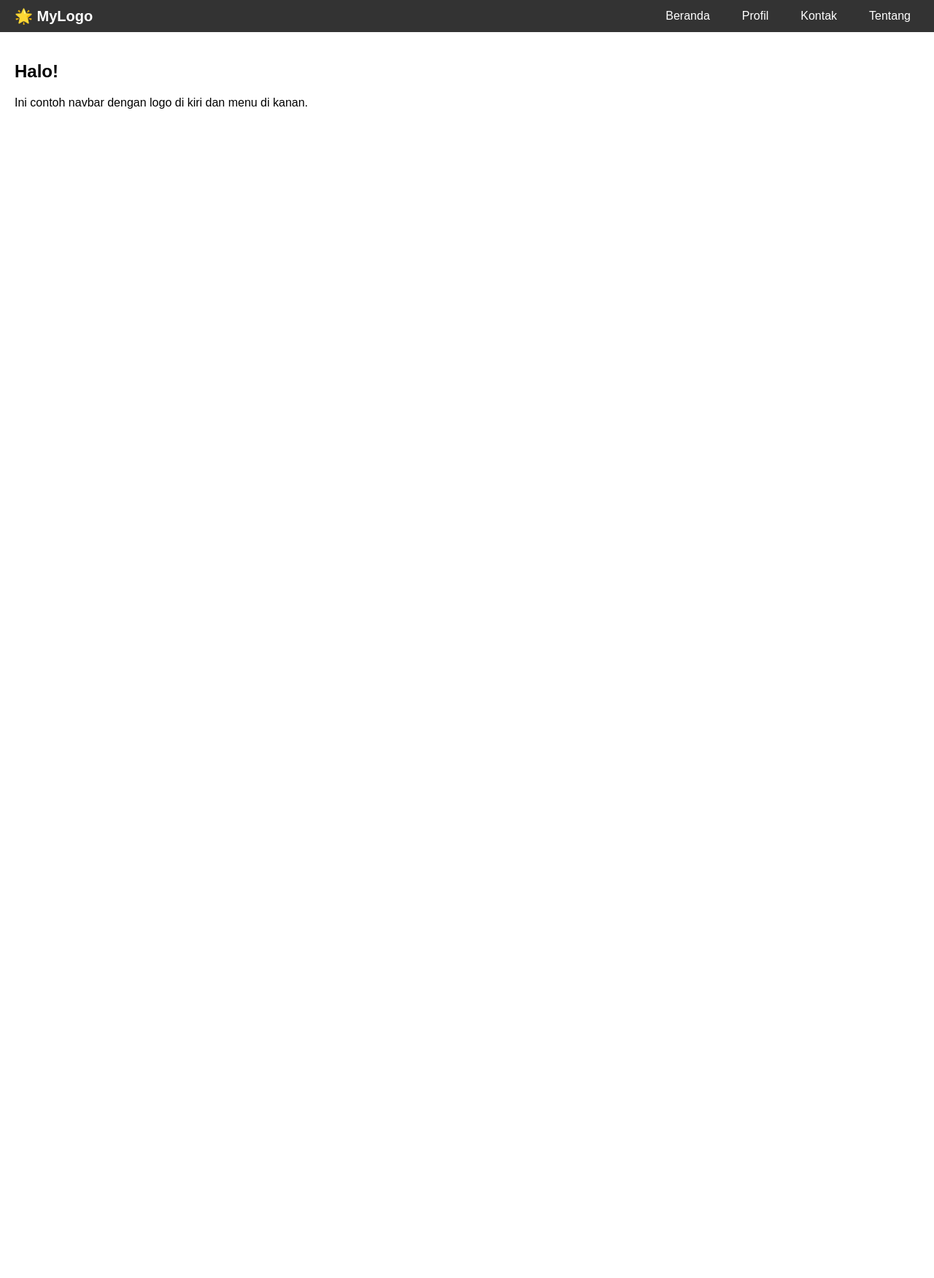
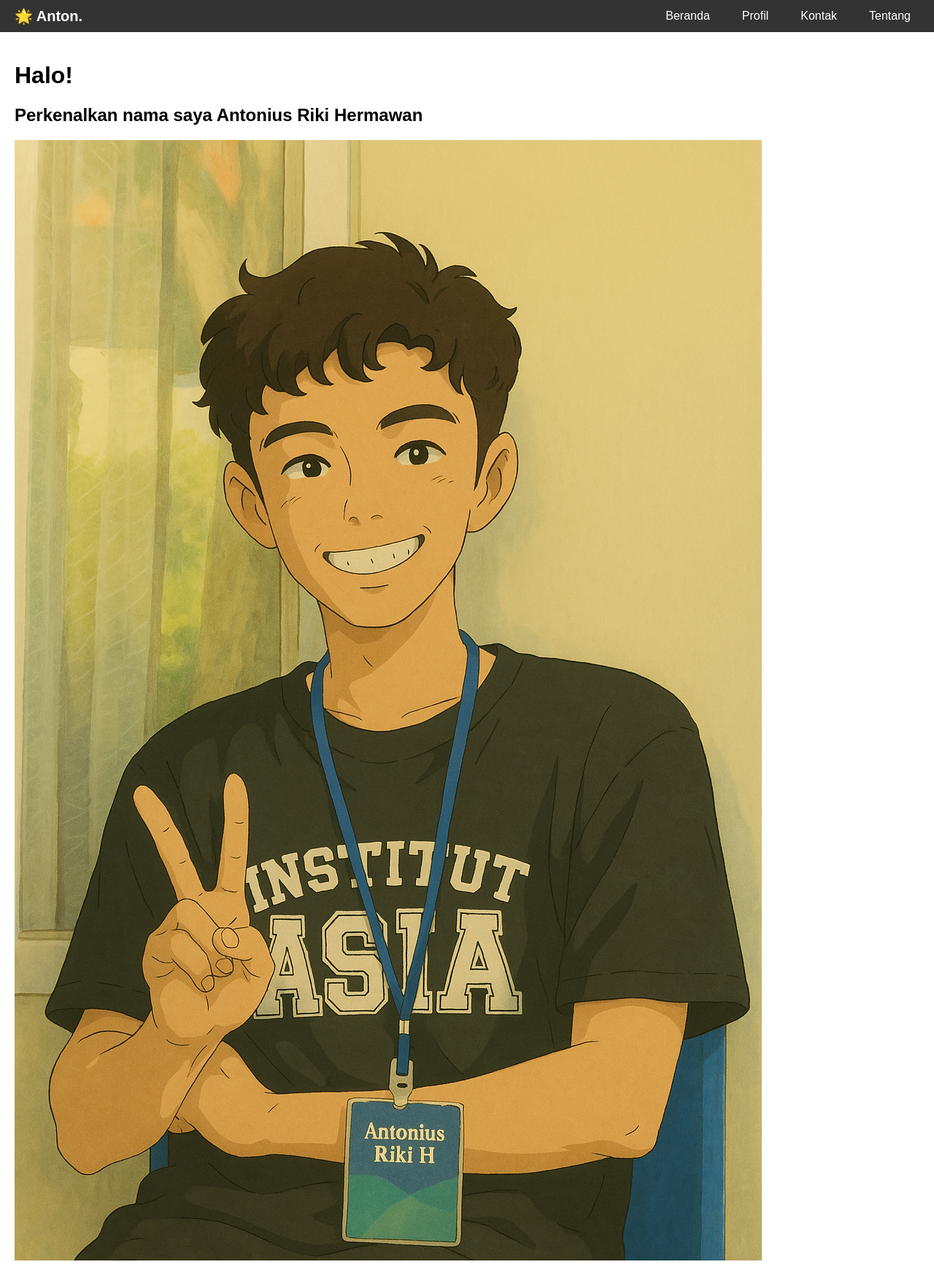
Before and after one commit to antoniusrikihermawan/ssp, a Django app: page /prof/about/ in a window 1280 px wide. Shown: the whole page at 73% size. Before the commit the page ends 149 px from the top, so only its background shows below. Run offline with Django 5.2, Linux system fonts and the light colour scheme.

```diff
--- a/blog/blog/settings.py
+++ b/blog/blog/settings.py
@@ -11,6 +11,7 @@ https://docs.djangoproject.com/en/5.2/ref/settings/
 """
 
 from pathlib import Path
+import os
 
 # Build paths inside the project like this: BASE_DIR / 'subdir'.
 BASE_DIR = Path(__file__).resolve().parent.parent
@@ -116,6 +117,9 @@ USE_TZ = True
 # https://docs.djangoproject.com/en/5.2/howto/static-files/
 
 STATIC_URL = 'static/'
+STATICFILES_DIRS = [
+    os.path.join(BASE_DIR, 'static')
+]
 
 # Default primary key field type
 # https://docs.djangoproject.com/en/5.2/ref/settings/#default-auto-field
--- a/blog/profil/templates/profil/index.html
+++ b/blog/profil/templates/profil/index.html
@@ -1,3 +1,4 @@
+{% load static %}
 <!DOCTYPE html>
 <html>
   <head>
@@ -42,15 +43,14 @@
       }
 
       .navbar li a:hover {
-            background-color: #575757;
+        background-color: crimson;
         border-radius: 5px;
       }
     </style>
   </head>
   <body>
-
     <div class="navbar">
-        <a href="#" class="logo">🌟 MyLogo</a>
+      <a href="#" class="logo">🌟 Anton.</a>
       <ul>
         <li><a href="/">Beranda</a></li>
         <li><a href="/profil">Profil</a></li>
@@ -59,10 +59,10 @@
       </ul>
     </div>
 
-    <div style="padding: 20px;">
-        <h2>Halo!</h2>
-        <p>Ini contoh navbar dengan logo di kiri dan menu di kanan.</p>
+    <div style="padding: 20px">
+      <h1>Halo!</h1>
+      <h2>Perkenalkan nama saya <b>Antonius Riki Hermawan</b></h2>
+      <img src="{% static 'img/riki.png' %}" alt="antonius" />
     </div>
-
   </body>
 </html>
```
Also changed, not shown: blog/static/img/riki.png (added). Lines whose indentation alone changed are shown as unchanged.
